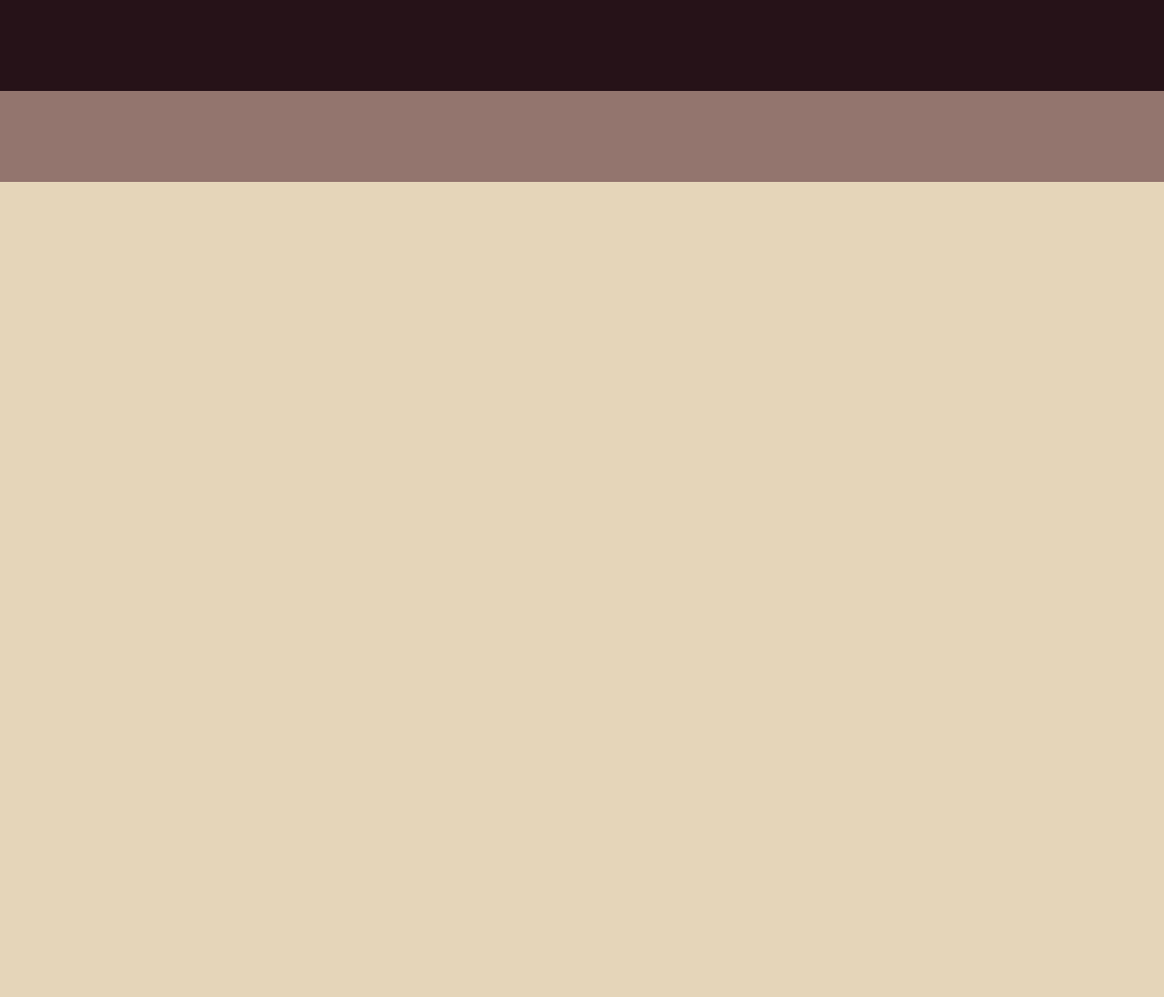
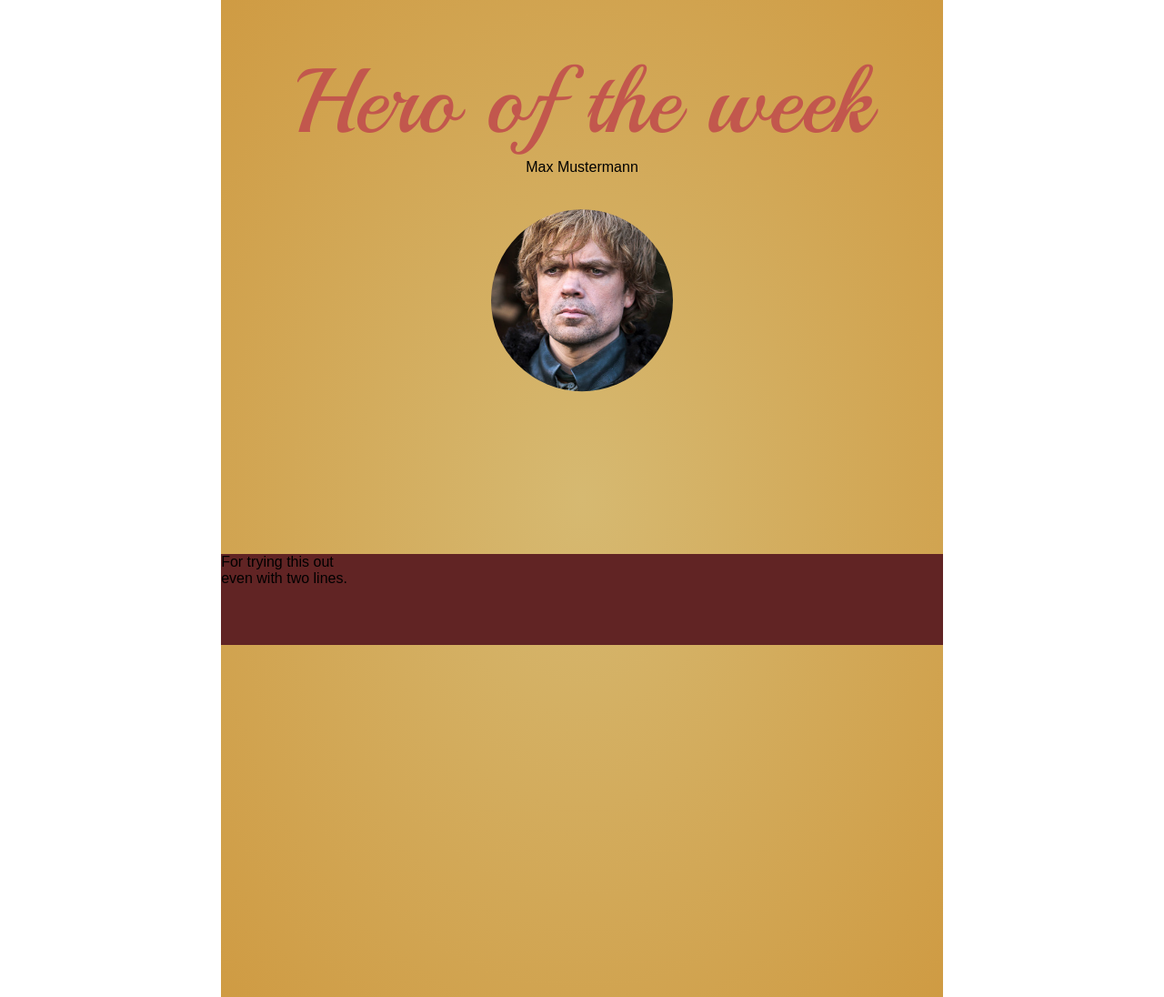
Before and after one commit to mob8607/hero, a website: page index.html in a window 1280 px wide. Shown: the whole page at 91% size. Before the commit the page ends 800 px from the top, so only its background shows below. Drawn offline with nearby package versions, Linux system fonts and the light colour scheme.

Commit message:
updated design

```diff
--- a/index.html
+++ b/index.html
@@ -1,20 +1,30 @@
 <!DOCTYPE html>
 <html>
 <head>
-    <meta charset=utf-8 />
+    <meta charset=utf-8/>
     <title>Hero</title>
-    <link rel="stylesheet" type="text/css" media="screen" href="dist/assets/css/main.min.css" />
-    <script type="text/javascript" src="http://ajax.googleapis.com/ajax/libs/jquery/1.3.2/jquery.min.js"></script>
+    <link href='http://fonts.googleapis.com/css?family=Playball' rel='stylesheet' type='text/css'>
+    <link rel="stylesheet" type="text/css" media="screen" href="dist/assets/css/main.min.css"/>
+    <script type="text/javascript" src="http://ajax.googleapis.com/ajax/libs/jquery/2.1.4/jquery.min.js"></script>
+    <script type="text/javascript" src="dist/assets/js/main.js"></script>
     <!--[if IE]>
     <script src="http://html5shiv.googlecode.com/svn/trunk/html5.js"></script>
     <![endif]-->
 </head>
 <body>
-<div class="header">
-
-</div>
-<div class="footer">
-
+<div class="wrapper">
+    <div class="title">
+        <span id="main-title">Hero of the week</span>
+    </div>
+    <div class="name-area">
+        <span>Max Mustermann</span>
+    </div>
+    <div class="image-area">
+        <img src="dist/assets/img/01.jpg">
+    </div>
+    <div class="text-area">
+        <p>For trying this out <br> even with two lines.</p>
+    </div>
 </div>
 </body>
 </html>
--- a/src/styles/components/main.scss
+++ b/src/styles/components/main.scss
@@ -1,3 +1,49 @@
+.wrapper {
+    width: 210mm;
+    height: 290mm;
+    margin: auto;
+    /* Permalink - use to edit and share this gradient: http://colorzilla.com/gradient-editor/#d6b971+0,cf9b43+100 */
+    background: #d6b971; /* Old browsers */
+    background: -moz-radial-gradient(center, ellipse cover, #d6b971 0%, #cf9b43 100%); /* FF3.6+ */
+    background: -webkit-gradient(radial, center center, 0px, center center, 100%, color-stop(0%,#d6b971), color-stop(100%,#cf9b43)); /* Chrome,Safari4+ */
+    background: -webkit-radial-gradient(center, ellipse cover, #d6b971 0%,#cf9b43 100%); /* Chrome10+,Safari5.1+ */
+    background: -o-radial-gradient(center, ellipse cover, #d6b971 0%,#cf9b43 100%); /* Opera 12+ */
+    background: -ms-radial-gradient(center, ellipse cover, #d6b971 0%,#cf9b43 100%); /* IE10+ */
+    background: radial-gradient(ellipse at center, #d6b971 0%,#cf9b43 100%); /* W3C */
+    filter: progid:DXImageTransform.Microsoft.gradient( startColorstr='#d6b971', endColorstr='#cf9b43',GradientType=1 ); /* IE6-9 fallback on horizontal gradient */
+}
+
 body {
-    background: #E5D5B9;
+    background: #ffffff;
 }
+
+.title {
+    padding-top: 50px;
+    width: 100%;
+    text-align: center;
+    font-size: 100px;
+    color: #C2574D;
+    font-family: 'Playball', cursive;
+}
+
+.name-area {
+    width: 100%;
+    text-align: center;
+}
+
+.image-area {
+    height: 400px;
+    width: 100%;
+    text-align: center;
+    margin: auto;
+
+    img {
+        clip-path: circle(100px at center);
+        width: 400px;
+    }
+}
+
+.text-area {
+    background-color: #612424;
+    height: 100px;
+}
--- a/src/styles/main.scss
+++ b/src/styles/main.scss
@@ -1,5 +1,3 @@
 @import
     "vendor/normalize.scss",
-    "components/main.scss",
-    "components/footer.scss",
-    "components/header.scss";
+    "components/main.scss";
```
Also changed, not shown: dist/assets/css/main.css, dist/assets/css/main.min.css, dist/assets/img/01.jpg (added), dist/assets/js/main.js (added).
